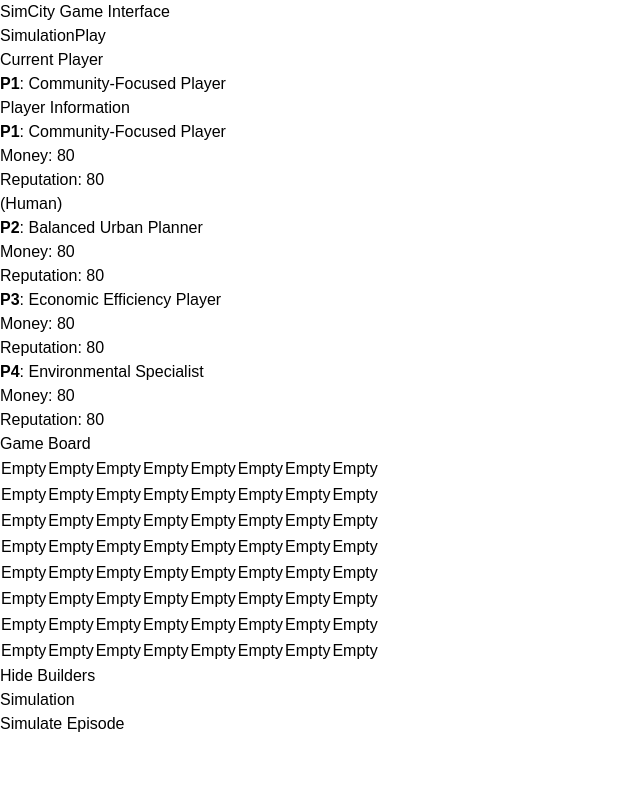
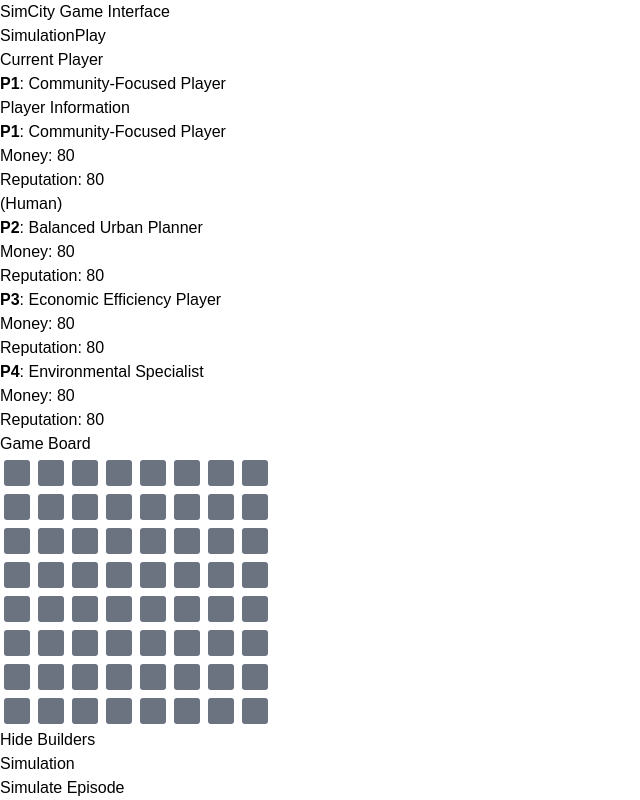
Before and after one commit to srcJin/6s890-frontend, a Next.js app: page / in a window 1280 px wide. Shown: the whole page, without its empty margins (0-640 px from the left). Built offline with nearby package versions, Linux system fonts and the light colour scheme; no server answers.

Commit message:
up and running, fixing display bug

```diff
--- a/package.json
+++ b/package.json
@@ -12,7 +12,8 @@
     "axios": "^1.7.9",
     "next": "15.0.4",
     "react": "^19.0.0",
-    "react-dom": "^19.0.0"
+    "react-dom": "^19.0.0",
+    "react-icons": "^5.5.0"
   },
   "devDependencies": {
     "eslint": "^8",
--- a/src/components/Play.js
+++ b/src/components/Play.js
@@ -5,6 +5,8 @@
   initialDummyBoard,
   buildingColorMap,
   buildingNames,
+  buildingIcons,
+  buildingIconColors,
   players,
   parseObservationForBoard,
   parseAndDisplayInfo
@@ -148,11 +150,8 @@
             {boardState.map((row, rowIndex) => (
               <tr key={`row-${rowIndex}`}>
                 {row.map((cell, cellIndex) => {
-                  const cellName =
-                    cell.type === -1
-                      ? "Empty"
-                      : buildingNames[cell.type.toString()] ||
-                      `Type ${cell.type}`;
+                  const IconComponent = buildingIcons[cell.type] || buildingIcons[-1];
+                  const iconColor = buildingIconColors[cell.type] || buildingIconColors[-1];
                   const bgClass = buildingColorMap[cell.type] || "bg-gray-100";
                   const highlight =
                     selectedParcel &&
@@ -166,13 +165,17 @@
                       className={`w-16 h-16 border border-gray-300 text-center ${bgClass} ${highlight} cursor-pointer hover:bg-opacity-80`}
                       onClick={() => handleParcelClick(rowIndex, cellIndex, cell)}
                     >
-                      <div className="flex flex-col items-center justify-center h-full">
-                        <span className="text-xs font-medium">
-                          {cellName}
-                        </span>
-                        <span className="text-xs text-gray-500">
-                          {cell.owner ? cell.owner : ""}
-                        </span>
+                      <div className="flex flex-col items-center justify-center h-full relative">
+                        <IconComponent
+                          size={32}
+                          color={iconColor}
+                          className="mb-1"
+                        />
+                        {cell.owner && (
+                          <span className="text-xs text-gray-600 font-bold absolute bottom-0">
+                            {cell.owner}
+                          </span>
+                        )}
                       </div>
                     </td>
                   );
--- a/src/components/Simulation.js
+++ b/src/components/Simulation.js
@@ -5,6 +5,8 @@
   initialDummyBoard,
   buildingColorMap,
   buildingNames,
+  buildingIcons,
+  buildingIconColors,
   players,
   parseObservationForBoard,
   parseAndDisplayInfo
@@ -167,10 +169,8 @@
             {boardState.map((row, rowIndex) => (
               <tr key={`row-${rowIndex}`}>
                 {row.map((cell, cellIndex) => {
-                  const cellName =
-                    cell.type === -1
-                      ? "Empty"
-                      : buildingNames[cell.type.toString()] || `Type ${cell.type}`;
+                  const IconComponent = buildingIcons[cell.type] || buildingIcons[-1];
+                  const iconColor = buildingIconColors[cell.type] || buildingIconColors[-1];
                   const bgClass = buildingColorMap[cell.type] || "bg-gray-100";
                   return (
                     <td
@@ -178,11 +178,15 @@
                       className={`w-16 h-16 border border-gray-300 text-center ${bgClass} cursor-pointer hover:bg-opacity-80`}
                       onClick={() => console.log(`Cell clicked at [${rowIndex},${cellIndex}]`)}
                     >
-                      <div className="flex flex-col items-center justify-center h-full">
-                        <span className="text-xs font-medium">{cellName}</span>
-                        {showBuilders && (
-                          <span className="text-xs text-gray-500">
-                            {cell.owner ? cell.owner : ""}
+                      <div className="flex flex-col items-center justify-center h-full relative">
+                        <IconComponent
+                          size={32}
+                          color={iconColor}
+                          className="mb-1"
+                        />
+                        {showBuilders && cell.owner && (
+                          <span className="text-xs text-gray-600 font-bold absolute bottom-0">
+                            {cell.owner}
                           </span>
                         )}
                       </div>
--- a/src/components/Utils.js
+++ b/src/components/Utils.js
@@ -1,4 +1,14 @@
 // src/components/Utils.js
+
+// Import Ionicons 5 filled icons
+import {
+  IoLeaf,
+  IoHome,
+  IoPeople,
+  IoSunny,
+  IoShield,
+  IoSquare
+} from "react-icons/io5";
 
 // Initial dummy board (8x8 grid for scaled-up environment)
 export const initialDummyBoard = [
@@ -58,6 +68,26 @@
   3: "Solar Grid",
   4: "Flood Barrier",
   "-1": "Empty",
+};
+
+// Icon mapping for building types
+export const buildingIcons = {
+  [-1]: IoSquare,     // Empty cell
+  0: IoLeaf,          // Green Park
+  1: IoHome,          // Resilient House
+  2: IoPeople,        // Community Hub
+  3: IoSunny,         // Solar Grid
+  4: IoShield,        // Flood Barrier
+};
+
+// Darker icon colors corresponding to cell backgrounds
+export const buildingIconColors = {
+  [-1]: "#6b7280",    // Gray-500 for empty cells
+  0: "#065f46",       // Green-800 for green background
+  1: "#1e3a8a",       // Blue-800 for blue background
+  2: "#c2410c",       // Orange-700 for orange background
+  3: "#a16207",       // Yellow-700 for yellow background
+  4: "#6b21a8",       // Purple-800 for purple background
 };
 
 // Terrain type symbols and descriptions
```
Also changed, not shown: 1 other file (tests, documents, lock files or other folders).
